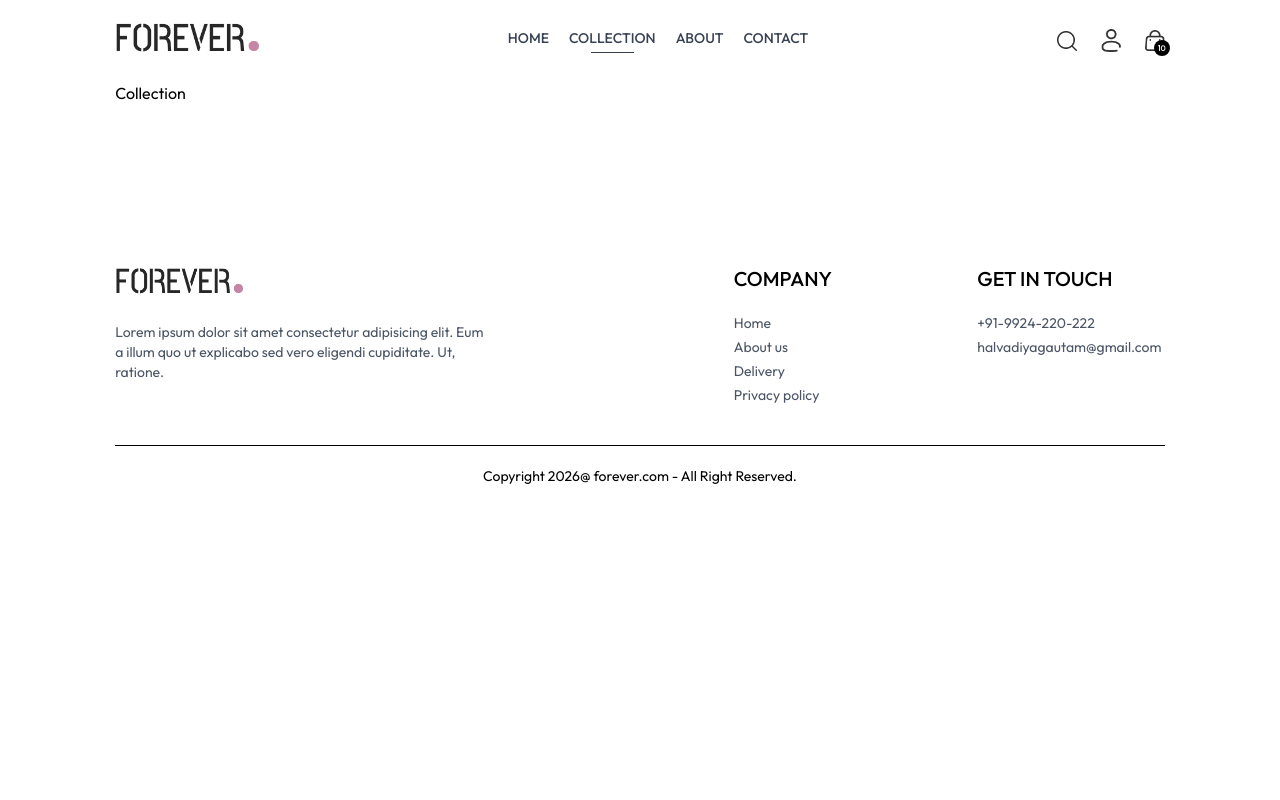
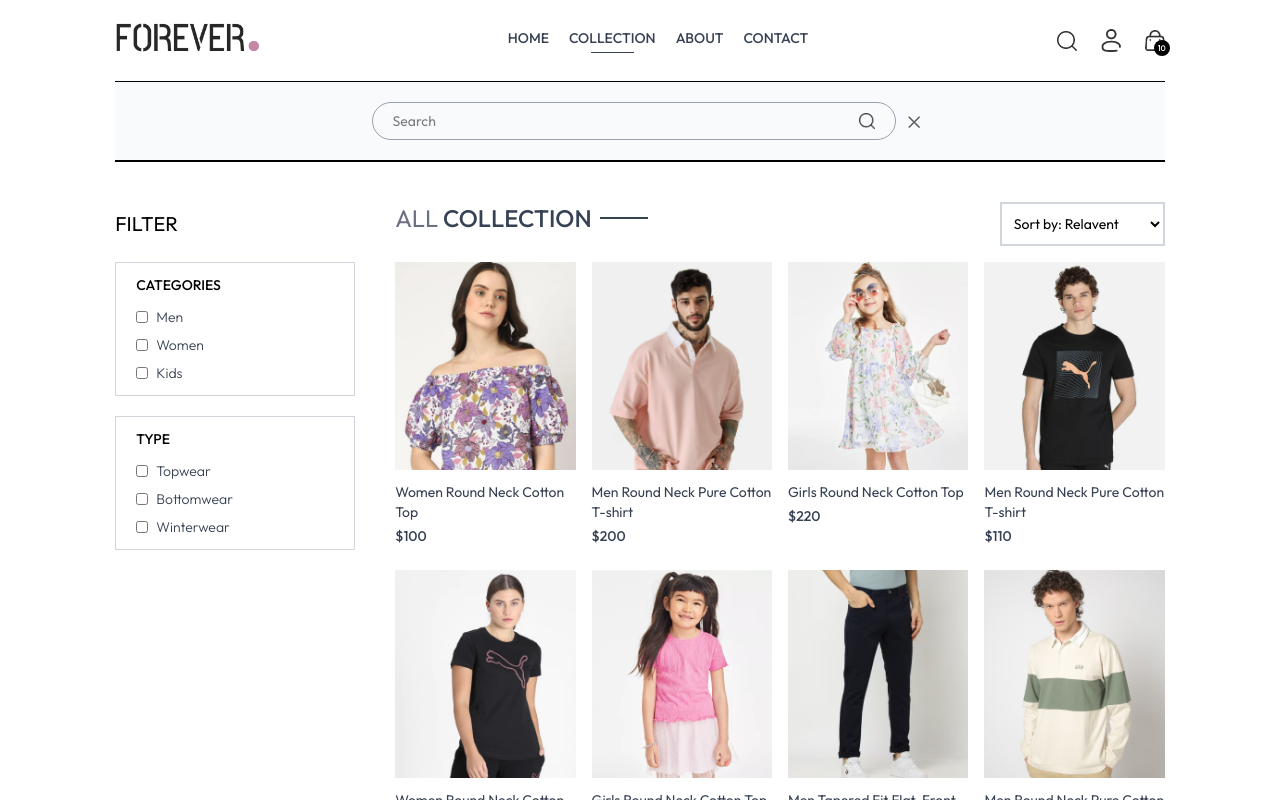
Before and after one commit to GAUTAM-HALVADIYA/ECommerce, a React (Vite) app: page /collection in a window 1280 px wide. Both pictures are taken after a click on the picture 1066 px from the left and 40 px from the top of the page. Shown: the top 800 px of the page. Built offline with nearby package versions, Linux system fonts and the light colour scheme.

Commit message:
Add collection page

```diff
--- a/src/App.jsx
+++ b/src/App.jsx
@@ -11,13 +11,14 @@
 import Orders from "./pages/Orders";
 import Navbar from "./components/Navbar";
 import Footer from "./components/Footer";
+import SearchBar from "./components/SearchBar";
 
 function App() {
     return (
         <div className="px-4 sm:px-[5vw] md:px-[7w] lg:px-[9vw]">
 
             <Navbar />
-
+            <SearchBar/>
             <Routes>
                 <Route path="/" element={<Home />} />
                 <Route path="/collection" element={<Collection />} />
--- a/src/components/Navbar.jsx
+++ b/src/components/Navbar.jsx
@@ -1,10 +1,14 @@
-import React, { useState } from "react";
+import React, { useContext, useState } from "react";
 import { assets } from "../assets/assets";
 import { Link, NavLink } from "react-router-dom";
+import { ShopContext } from "../context/ShopContext";
 
 function Navbar() {
 
     const [visible, setVisible] = useState(false)
+
+    const {setShowSearch} = useContext(ShopContext)
+
     return (
         <div className="flex items-center justify-between py-5 font-medium">
             <Link to="/"><img src={assets.logo} className="w-36" alt="" /></Link>
@@ -36,7 +40,7 @@
             </ul>
 
             <div className="flex items-center gap-6">
-                <img src={assets.search_icon}  className="w-5 cursor-pointer" alt=""/>
+                <img src={assets.search_icon} onClick={() => setShowSearch(true)}  className="w-5 cursor-pointer" alt=""/>
 
                 <div className="group relative">
                     <img src={assets.profile_icon} className="w-5 cursor-pointer" alt="" />
--- /dev/null
+++ b/src/components/SearchBar.jsx
@@ -0,0 +1,31 @@
+import React, { useContext, useEffect, useState } from 'react'
+import { ShopContext } from '../context/ShopContext'
+import { assets } from '../assets/assets'
+import { useLocation } from 'react-router-dom'
+
+function SearchBar() {
+
+    const {search, setSearch, showSearch, setShowSearch} = useContext(ShopContext)
+    const [visible, setVisible] = useState(false)
+    const location = useLocation()
+
+    useEffect(() => {
+        if(location.pathname.includes('collection'))
+            setVisible(true)
+        else
+            setVisible(false)
+    }, [location.pathname])
+
+  return showSearch && visible ? (
+    <div className='border-t border-b bg-gray-50 text-center'>
+        <div className='inline-flex items-center justify-center border border-gray-400 px-5 py-2 my-5 mx-3 rounded-full w-3/4 sm:w-1/2'>
+            <input className='flex-1 outline-none bg-inherit text-sm' type="text" placeholder='Search' value={search} onChange={(e) => setSearch(e.target.value)}/>
+            <img className='w-4' src={assets.search_icon} alt="" />
+
+        </div>
+        <img className='inline w-3 cursor-pointer' onClick={() => {setShowSearch(false); setSearch("")} } src={assets.cross_icon} alt="" />
+    </div>
+  ) : null
+}
+
+export default SearchBar
--- a/src/context/ShopContext.jsx
+++ b/src/context/ShopContext.jsx
@@ -1,4 +1,4 @@
-import { createContext } from "react";
+import { createContext, useState } from "react";
 import { products } from "../assets/assets";
 
 export const ShopContext = createContext();
@@ -7,9 +7,11 @@
 
     const currency = '$';
     const delivery_free = 10;
+    const [search, setSearch] = useState('')
+    const [showSearch, setShowSearch] = useState(false)
 
     const value = {
-        products, currency, delivery_free
+        products, currency, delivery_free, search, setSearch, showSearch, setShowSearch
     }
 
     return (
--- a/src/pages/Collection.jsx
+++ b/src/pages/Collection.jsx
@@ -1,8 +1,161 @@
-import React from 'react'
+import React, { useContext, useEffect, useState } from 'react'
+import { ShopContext } from '../context/ShopContext'
+import { assets } from '../assets/assets'
+import Title from '../components/Title'
+import ProductItem from '../components/ProductItem'
 
 function Collection() {
+
+
+  const {products, search, showSearch} = useContext(ShopContext)
+  const [showFilter, setShowFilter] = useState(false)
+  const [filterProducts, setFilterProducts] = useState([])
+  const [category, setCategory] = useState([])
+  const [subCategory, setSubCategory] = useState([])
+  const [sortType, setSortType] = useState(['relavent'])
+
+
+
+
+  const toggleCategory = (e) => {
+    if(category.includes(e.target.value))
+    {
+      setCategory(prev => prev.filter(item => item != e.target.value))
+    }
+    else
+    {
+      setCategory(prev => [...prev, e.target.value])
+    }
+
+  }
+
+  const toggleSubCategory = (e) => {
+    if(subCategory.includes(e.target.value))
+    {
+      setSubCategory(prev => prev.filter(item => item != e.target.value))
+    }
+    else
+    {
+      setSubCategory(prev => [...prev, e.target.value])
+    }
+
+  }
+
+  const applyFilter = () => {
+    let productsCopy = products.slice()
+
+    if(showSearch && search)
+      productsCopy = productsCopy.filter(item => item.name.toLowerCase().includes(search.toLowerCase()))
+
+    if(category.length > 0)
+      productsCopy = productsCopy.filter(item => category.includes(item.category))
+
+    if(subCategory.length > 0)
+      productsCopy = productsCopy.filter(item => subCategory.includes(item.subCategory))
+
+    setFilterProducts(productsCopy)
+  }
+
+  const sortProduct = () => {
+
+    let fpCopy = filterProducts.slice()
+
+    switch (sortType) {
+      case 'low-high':
+        setFilterProducts(fpCopy.sort((a, b) => a.price - b.price))
+        break;
+
+      case 'high-low':
+        setFilterProducts(fpCopy.sort((a, b) => b.price - a.price))
+        break;
+
+      default:
+        applyFilter()
+        break;
+    }
+  }
+
+
+
+
+  useEffect(() => {
+    applyFilter()
+  }, [category, subCategory, search, showSearch])
+
+
+  useEffect(() => {
+    sortProduct()
+  }, [sortType])
+
+
+
+
   return (
-    <div>Collection</div>
+    <div className='flex flex-col sm:flex-row gap-1 sm:gap-10 pt-10 border-t'>
+
+      {/* Filter Option */}
+      <div className="min-w-60">
+        <p onClick={() => setShowFilter(!showFilter)} className='my-2 text-xl flex items-center cursor-pointer gap-2'>FILTER
+          <img className={`h-3 sm:hidden ${showFilter ? 'rotate-90': ''}`} src={assets.dropdown_icon} alt="" />
+        </p>
+
+        {/* Category Filter */}
+
+        <div className={`border border-gray-300 pl-5 py-3 mt-6 ${showFilter ? '' : 'hidden'} sm:block`}>
+          <p className='mb-3 text-sm font-medium'>CATEGORIES</p>
+          <div className='flex flex-col gap-2 text-sm font-light text-gray-700'>
+            <p className='flex gap-2'>
+              <input className='w-3' type="checkbox" value={'Men'} onChange={toggleCategory}/> Men
+            </p>
+            <p className='flex gap-2'>
+              <input className='w-3' type="checkbox" value={'Women'} onChange={toggleCategory}/> Women
+            </p>
+            <p className='flex gap-2'>
+              <input className='w-3' type="checkbox" value={'Kids'} onChange={toggleCategory}/> Kids
+            </p>
+          </div>
+
+        </div>
+
+        {/* Sub Categories */}
+
+        <div className={`border border-gray-300 pl-5 py-3 my-5 ${showFilter ? '' : 'hidden'} sm:block`}>
+          <p className='mb-3 text-sm font-medium'>TYPE</p>
+          <div className='flex flex-col gap-2 text-sm font-light text-gray-700'>
+            <p className='flex gap-2'>
+              <input className='w-3' type="checkbox" value={'Topwear'} onChange={toggleSubCategory}/> Topwear
+            </p>
+            <p className='flex gap-2'>
+              <input className='w-3' type="checkbox" value={'Bottomwear'} onChange={toggleSubCategory}/> Bottomwear
+            </p>
+            <p className='flex gap-2'>
+              <input className='w-3' type="checkbox" value={'Winterwear'} onChange={toggleSubCategory}/> Winterwear
+            </p>
+          </div>
+
+        </div>
+      </div>
+
+      <div className='flex-1'>
+        <div className='flex justify-between text-base sm:text-2xl mb-4'>
+          <Title text1={'ALL'} text2={'COLLECTION'}/>
+
+          {/* Product Short */}
+          <select onChange={(e) => setSortType(e.target.value)} className='border-2 border-gray-300 text-sm px-2'>
+            <option value="relavent">Sort by: Relavent</option>
+            <option value="low-high">Sort by: Low to High</option>
+            <option value="high-low">Sort by: High to Low</option>
+          </select>
+        </div>
+
+        {/* Map Product */}
+        <div className='grid grid-cols-2 md:grid-cols-3 lg:grid-cols-4 gap-4 gap-y-6'>
+          {
+            filterProducts.map((item, index) => <ProductItem key={index} name={item.name} id={item._id} price={item.price} image={item.image}/>)
+          }
+        </div>
+      </div>
+    </div>
   )
 }
 
```
